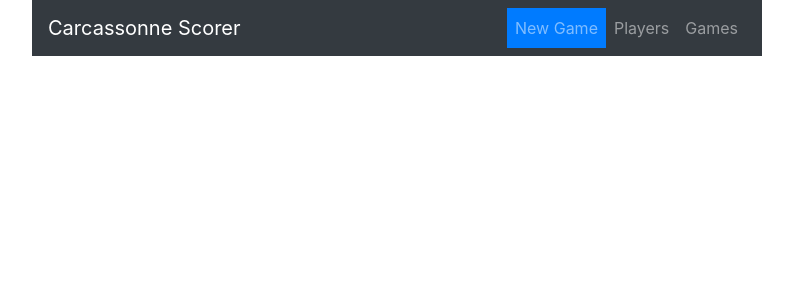
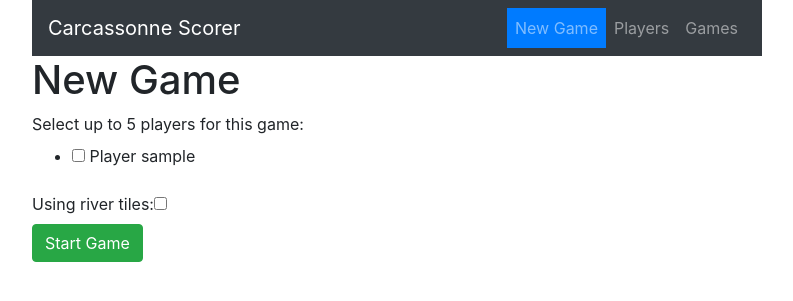
Before and after one commit to thecoloryes/Carcassonne, a Django app: page /game/new in a window 1280 px wide. Shown: the top 301 px of the page, without its empty margins (243-1036 px from the left). Run offline with Django 3.2, Linux system fonts and the light colour scheme; tables that the repository leaves empty hold one stand-in row (values such as "Sample post"); some libraries are stand-ins or nearby versions.

Commit message:
more things working but not everything

```diff
--- a/carcassonne/carcassonne/urls.py
+++ b/carcassonne/carcassonne/urls.py
@@ -24,7 +24,7 @@
     path('admin/', admin.site.urls),
     path('players', views.players),
     path('players/<username>', views.player),
-    path('game/new', views.new_game),
+    path('game/new', views.GameFormView.as_view()),
     path('game/<game_id>', views.game),
     path('game/<game_id>/turn', views.turn),
     path('game/<game_id>/submit_turn', views.submit_turn),
--- /dev/null
+++ b/carcassonne/scorer/forms.py
@@ -0,0 +1,25 @@
+from django import forms
+from .models import Player, MAX_USERNAME_LENGTH, MAX_PLAYERS
+
+class PlayerForm(forms.Form):
+    """Form for creating a new player."""
+
+    icon = forms.ImageField(required=False)
+    username = forms.CharField(max_length=MAX_USERNAME_LENGTH, required=True)
+
+class GameForm(forms.Form):
+    """Form for creating a new game."""
+    players = forms.ModelMultipleChoiceField(
+            queryset=Player.objects.all(),
+            widget=forms.CheckboxSelectMultiple,
+            label=f"Select up to {MAX_PLAYERS} players for this game")
+    using_rivers = forms.BooleanField(label="Using river tiles", required=False)
+
+    def clean_players(self):
+        """Make sure there are a valid number of players."""
+        p = self.cleaned_data['players']
+        if len(p) > MAX_PLAYERS:
+            raise forms.ValidationError(f"You can't have more than {MAX_PLAYERS} players.")
+        elif len(p) < 2:
+            raise forms.ValidationErorr("You must have at least 2 players.")
+        return p
--- a/carcassonne/scorer/models.py
+++ b/carcassonne/scorer/models.py
@@ -1,53 +1,83 @@
 from django.db import models
-from django.contrib.auth.models import User
 
 RIVER_TILE_COUNT = 12
 BASE_TILE_COUNT = 72
+MAX_USERNAME_LENGTH = 50
+MAX_PLAYERS = 5
 
-class Player(User):
+class Player(models.Model):
+    """Represents a particular player."""
+    username = models.CharField(
+          max_length=MAX_USERNAME_LENGTH,
+          primary_key=True)
     icon = models.ImageField(null=True, blank=True)
     wins = models.IntegerField(default=0)
     losses = models.IntegerField(default=0)
 
+    def __str__(self):
+        return f"Player {self.username}"
+
 class GameOverException(Exception):
-    """Raised when the game is over"""
+    """Raised when the game is over."""
     def __init__(self, *args):
         if args:
             super(GameOverException, self).__init__()
         else:
             self.message = "Maximum turns reached. Game over!"
 
-
 class Game(models.Model):
+    """Represents a particular game."""
     using_rivers = models.BooleanField(default=False)
     turn = models.IntegerField(default=0)
 
+    # Max length of all usernames + delimiters
+    length = MAX_USERNAME_LENGTH * MAX_PLAYERS + MAX_PLAYERS
+    player_list = models.CharField(max_length=length)
+
     def max_turns():
+        """Calculate the proper number of turns based on game settings."""
         if using_rivers:
             return BASE_TILE_COUNT + RIVER_TILE_COUNT
         else:
             return BASE_TILE_COUNT
 
+    def __str__(self):
+        return f"Game #{self.id}"
+
+
 class Feature(models.Model):
+    """Represents a particular feature, complete or not."""
     player = models.ForeignKey(Player, on_delete=models.CASCADE)
     game = models.ForeignKey(Game, on_delete=models.CASCADE, related_name='game')
     size = models.IntegerField(default=0)
     is_completed = models.BooleanField(default=False)
 
     def score(self):
+        #Subclasses must implement.
         raise NotImplementedError
 
 class Road(Feature):
+    """Represents a Road feature."""
     def score(self):
         return self.size
 
+    def __str__(self):
+       return f"{self.score}-point road"
+
 class City(Feature):
+    """Represents a City feature."""
     coats_of_arms = models.IntegerField(default=0)
 
     def score(self):
         factor = 2 if self.is_completed else 1
-        return self.size * factor + self.coats_of_arms * factor
+        return self.size * factor + self.coats * factor
+
+    def __str__(self):
+       return f"{self.score}-point city"
 
 class Monastery(Feature):
     def score(self):
         return self.size
+
+    def __str__(self):
+       return f"{self.score}-point monastery"
--- a/carcassonne/scorer/templates/new_game.html
+++ b/carcassonne/scorer/templates/new_game.html
@@ -1,5 +1,12 @@
 {% extends 'base.html' %}
 
+
 {% block content %}
-
+  <h1>New Game</h1>
+  <form method="post" action="/games/create" method="post" class="form">
+    {% csrf_token %}
+    {{ form }}
+    <br>
+    <button type="submit" class="btn btn-success">Start Game</button>
+  </form>
 {% endblock%}
--- a/carcassonne/scorer/views.py
+++ b/carcassonne/scorer/views.py
@@ -1,14 +1,21 @@
 from django.shortcuts import render
+from django.views.generic import FormView
 from .models import *
+from .forms import *
+
+class PlayerFormView(FormView):
+    template_name = "new_player.html"
+    form_class = PlayerForm
+
+class GameFormView(FormView):
+    template_name = "new_game.html"
+    form_class = GameForm
 
 def player(request, username):
     context = {
         'player': Player.objects.get(username = username),
     }
     return render(request, 'player.html', context)
-
-def new_game(request):
-    return render(request, 'new_game.html', {})
 
 def game(request, game_id):
     context = {
```
Also changed, not shown: carcassonne/scorer/templates/players.html (+6 -1 lines).
